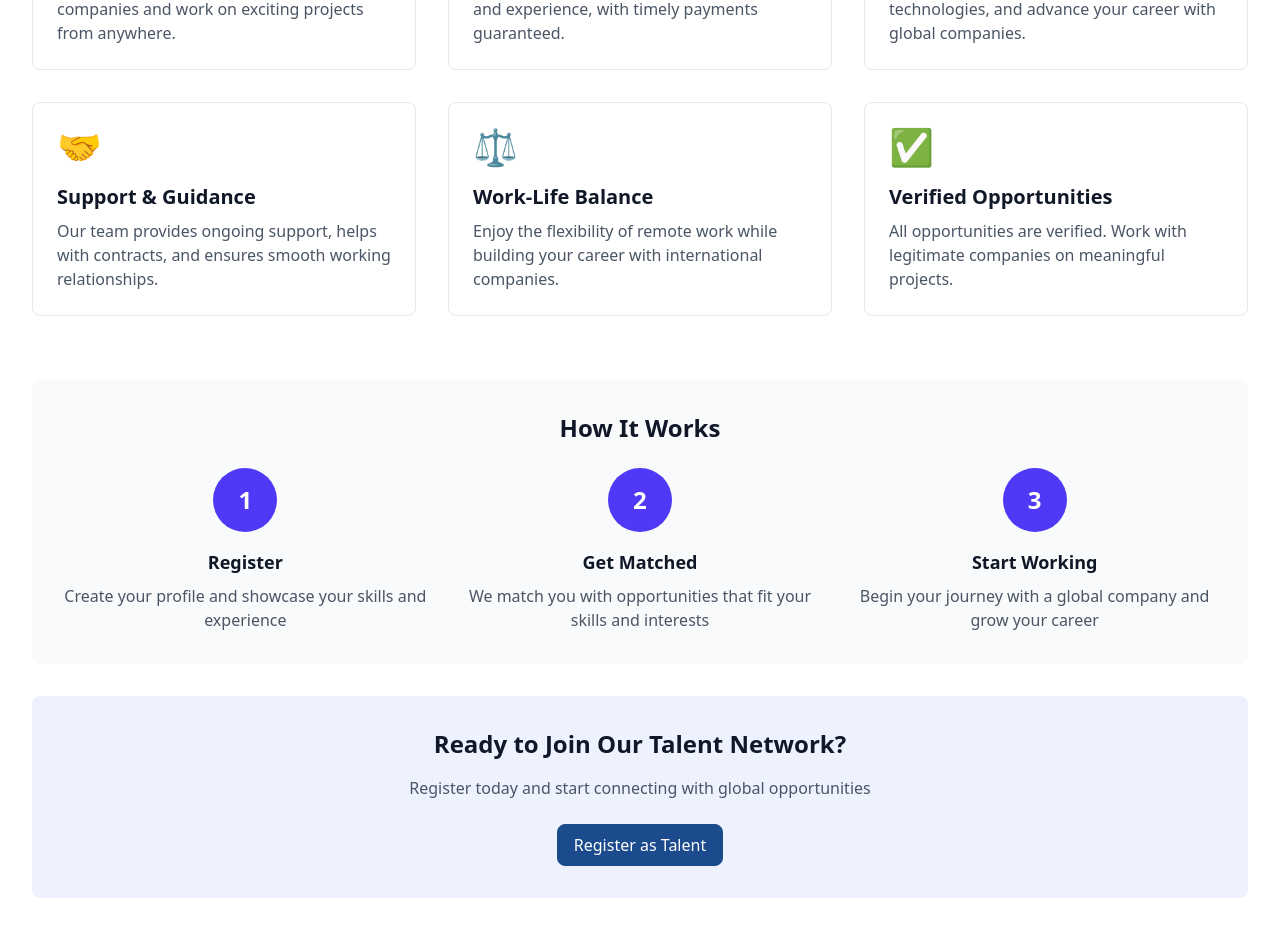
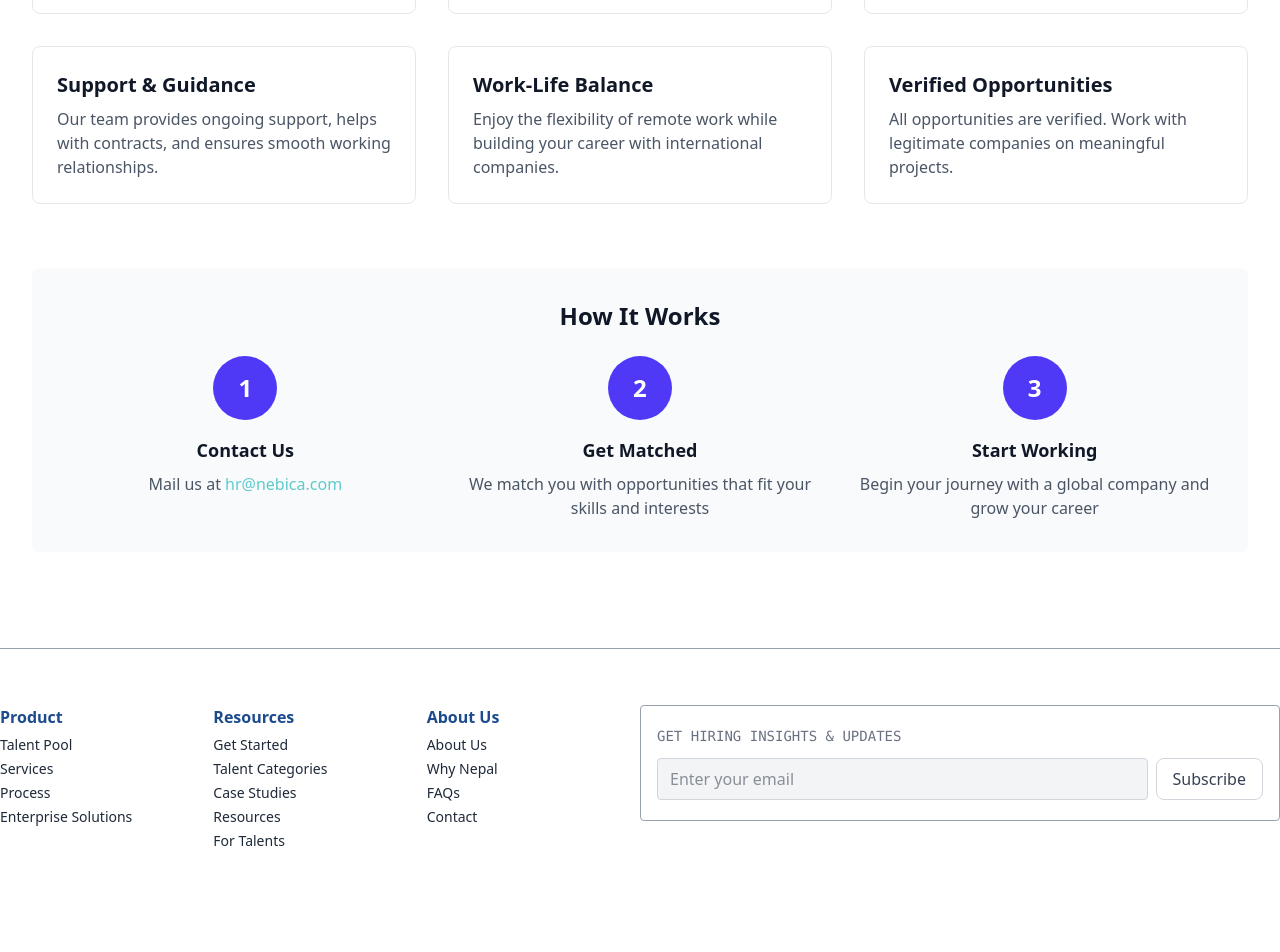
Before and after one commit to agencynebica-creator/nebica, a Next.js app: page /for-talents in a window 1280 px wide. Shown: the part 700-1652 px from the top of the page. After the commit the page ends 1617 px from the top, so only its background shows below. Built offline with nearby package versions, Linux system fonts and the light colour scheme.

Commit message:
updated talent page

```diff
--- a/src/pages/for-talents.tsx
+++ b/src/pages/for-talents.tsx
@@ -72,7 +72,7 @@ export default function ForTalents() {
           <div  className="grid md:grid-cols-2 lg:grid-cols-3 gap-8 mb-16">
             {benefits.map((benefit, index) => (
               <div key={index}  className="bg-white border border-gray-200 rounded-lg p-6 hover:shadow-lg transition-shadow">
-                <div  className="text-4xl mb-4">{benefit.icon}</div>
+                {/* <div  className="text-4xl mb-4">{benefit.icon}</div> */}
                 <h3  className="text-xl font-bold text-gray-900 mb-2">{benefit.title}</h3>
                 <p  className="text-gray-600">{benefit.description}</p>
               </div>
@@ -86,8 +86,8 @@ export default function ForTalents() {
                 <div  className="w-16 h-16 bg-indigo-600 rounded-full flex items-center justify-center text-white font-bold text-2xl mx-auto mb-4">
                   1
                 </div>
-                <h3  className="text-lg font-bold text-gray-900 mb-2">Register</h3>
-                <p  className="text-gray-600">Create your profile and showcase your skills and experience</p>
+                <h3  className="text-lg font-bold text-gray-900 mb-2">Contact Us</h3>
+                <p  className="text-gray-600">Mail us at <a href="mailto:hr@nebica.com" className="text-[#60cacc] hover:text-[#1b4b8d]">hr@nebica.com</a></p>
               </div>
               <div  className="text-center">
                 <div  className="w-16 h-16 bg-indigo-600 rounded-full flex items-center justify-center text-white font-bold text-2xl mx-auto mb-4">
@@ -106,11 +106,11 @@ export default function ForTalents() {
             </div>
           </div>
 
-          <div  className="bg-indigo-50 rounded-lg p-8 text-center">
+          {/* <div  className="bg-indigo-50 rounded-lg p-8 text-center">
             <h2  className="text-2xl font-bold text-gray-900 mb-4">Ready to Join Our Talent Network?</h2>
             <p  className="text-gray-600 mb-6">Register today and start connecting with global opportunities</p>
             <Button primary>Register as Talent</Button>
-          </div>
+          </div> */}
         </div>
       </div>
       <Footer />
```
